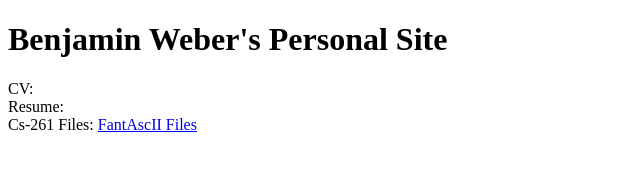
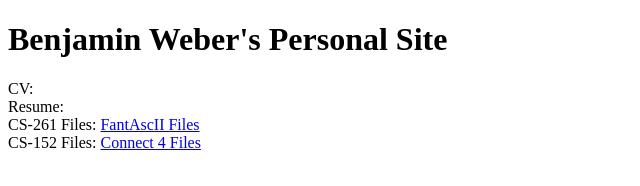
Before and after one commit to WeberMBenjamin/WeberMBenjamin.github.io, a plain HTML site: page index.html in a window 1280 px wide. Shown: the whole page, without its empty margins (0-640 px from the left). Drawn offline with Linux system fonts and the light colour scheme.

Commit message:
Update index.html

```diff
--- a/index.html
+++ b/index.html
@@ -9,12 +9,12 @@
     <body>
         <div>
             CV:
-        </div>
-        <div>
+            <br>
             Resume:
-        </div>
-        <div>
-            Cs-261 Files: <a href="https://github.com/August-jhn/fantAscII.git">FantAscII Files</a>
+            <br>
+            CS-261 Files: <a href="https://github.com/August-jhn/fantAscII.git">FantAscII Files</a>
+            <br>
+            CS-152 Files: <a href="https://github.com/WeberMBenjamin/Connect-4-Player.git">Connect 4 Files</a>
         </div>
     </body>
 </html>
```
